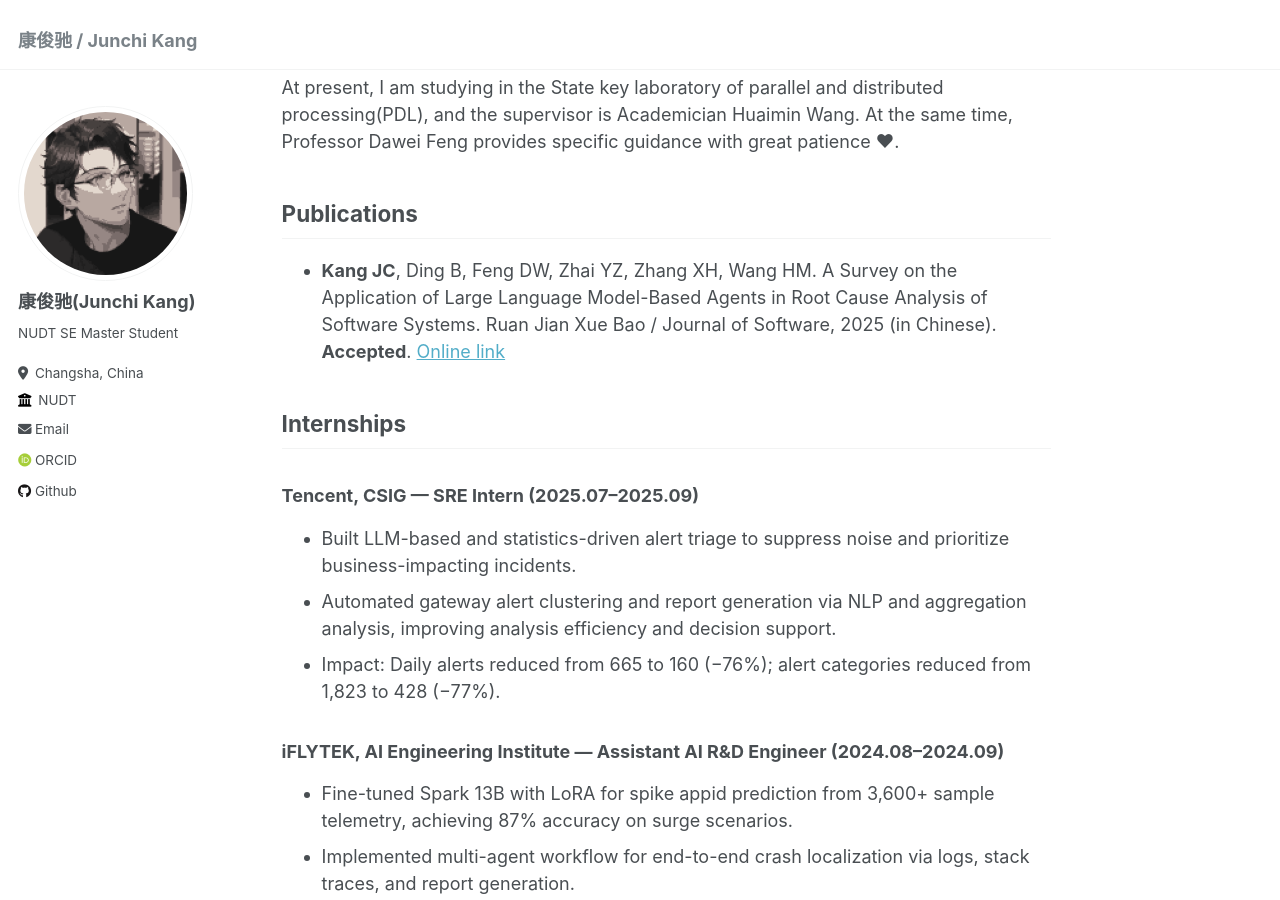
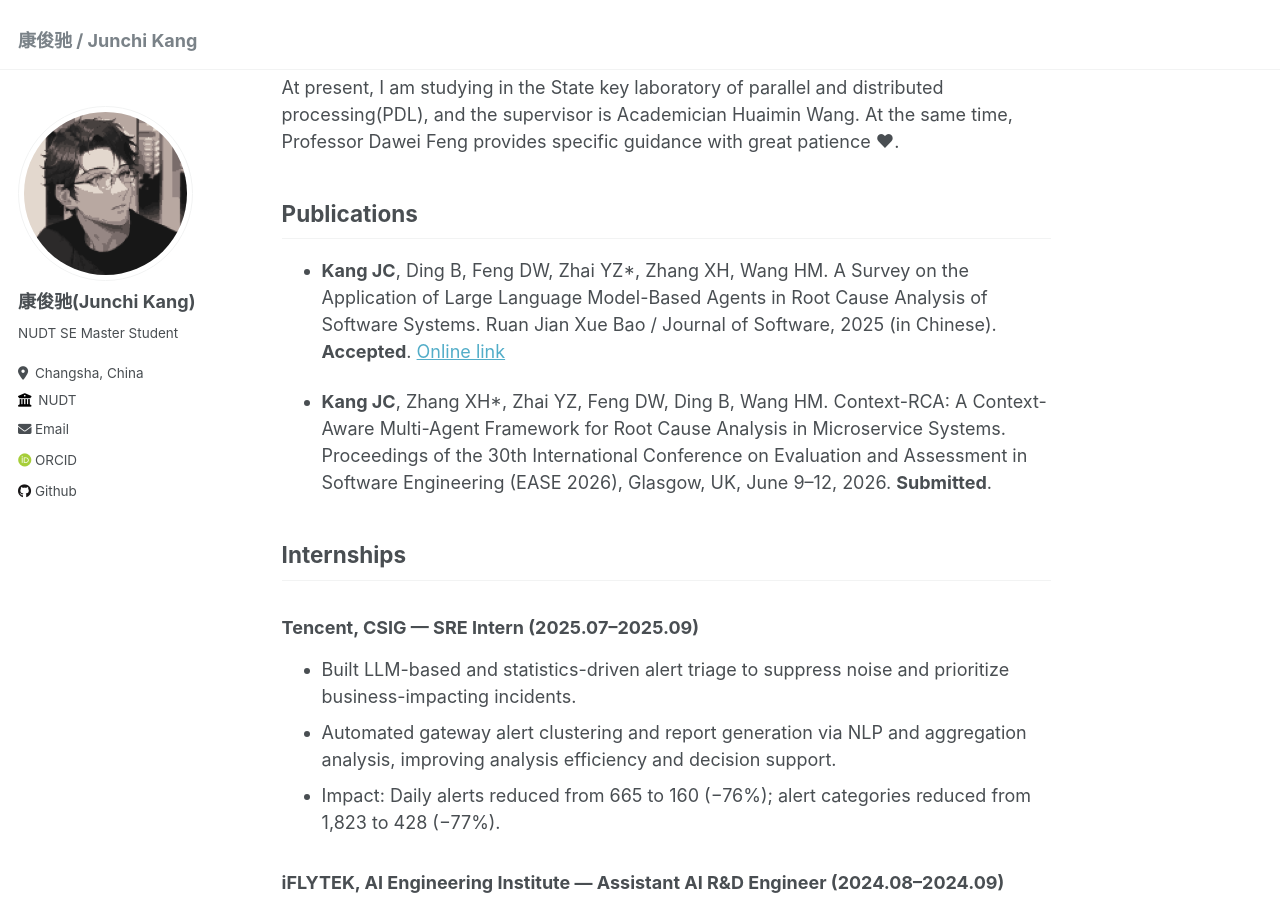
Before and after one commit to kangkannnng/kangkannnng.github.io, a Jekyll site: the page built from _pages/about.md, in a window 1280 px wide and 900 px high, scrolled down 807 px. Built offline with Jekyll 4.4.1, drawn with Linux system fonts in a browser that asks for light colours; some web fonts are replaced.

Commit message:
Update publications in about.md
Added a new publication on Context-RCA and updated existing publication details.

```diff
--- a/_pages/about.md
+++ b/_pages/about.md
@@ -29,7 +29,11 @@ At present, I am studying in the State key laboratory of parallel and distribute
 
 ## Publications
 
-- **Kang JC**, Ding B, Feng DW, Zhai YZ, Zhang XH, Wang HM. A Survey on the Application of Large Language Model-Based Agents in Root Cause Analysis of Software Systems. Ruan Jian Xue Bao / Journal of Software, 2025 (in Chinese). **Accepted**. [Online link](https://www.jos.org.cn/jos/article/abstract/7594)
+- **Kang JC**, Ding B, Feng DW, Zhai YZ*, Zhang XH, Wang HM. A Survey on the Application of Large Language Model-Based Agents in Root Cause Analysis of Software Systems. Ruan Jian Xue Bao / Journal of Software, 2025 (in Chinese). **Accepted**. [Online link](https://www.jos.org.cn/jos/article/abstract/7594)
+
+- **Kang JC**, Zhang XH*, Zhai YZ, Feng DW, Ding B, Wang HM.
+Context-RCA: A Context-Aware Multi-Agent Framework for Root Cause Analysis in Microservice Systems.
+Proceedings of the 30th International Conference on Evaluation and Assessment in Software Engineering (EASE 2026), Glasgow, UK, June 9–12, 2026. **Submitted**.
 
 ## Internships
 
```
